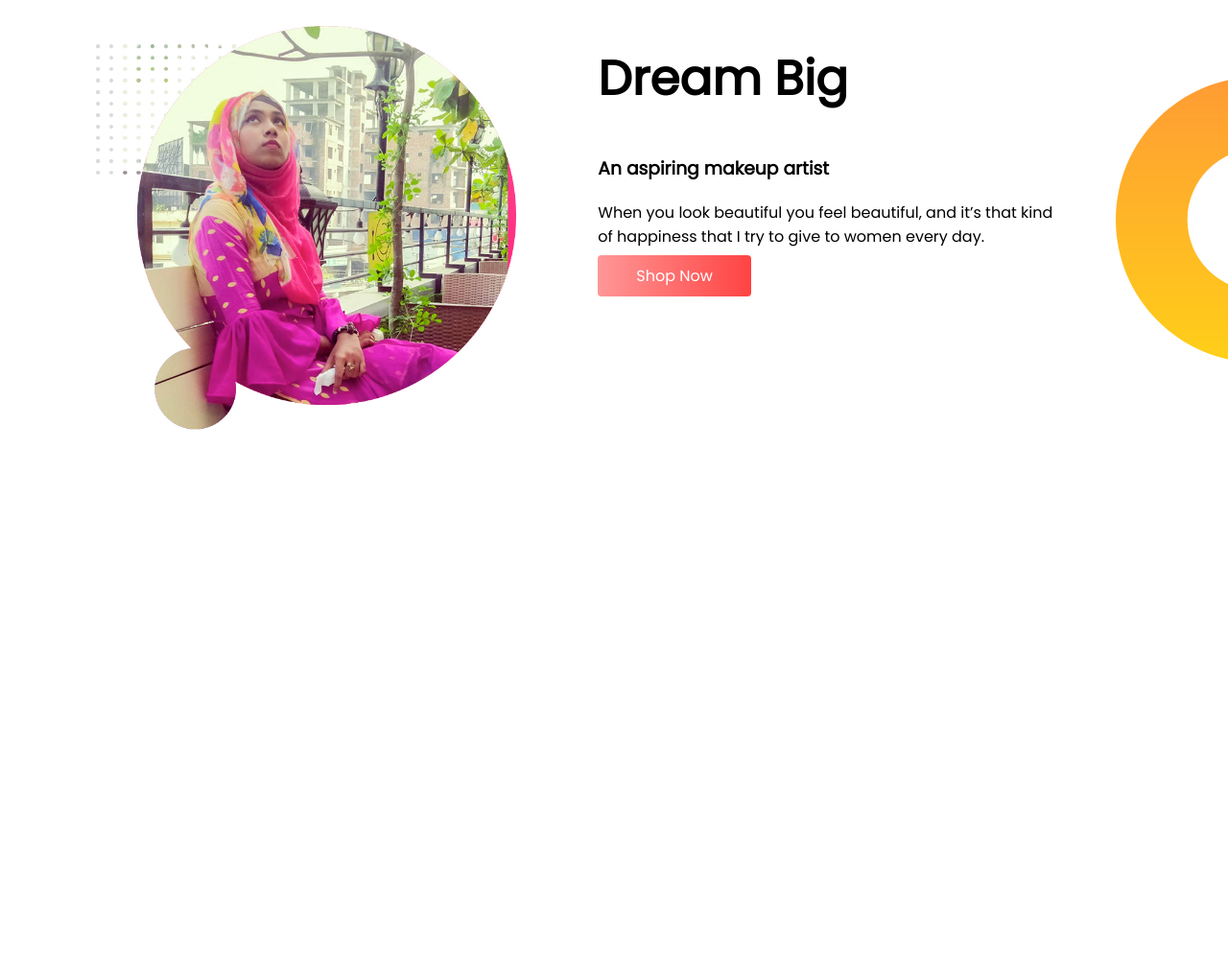
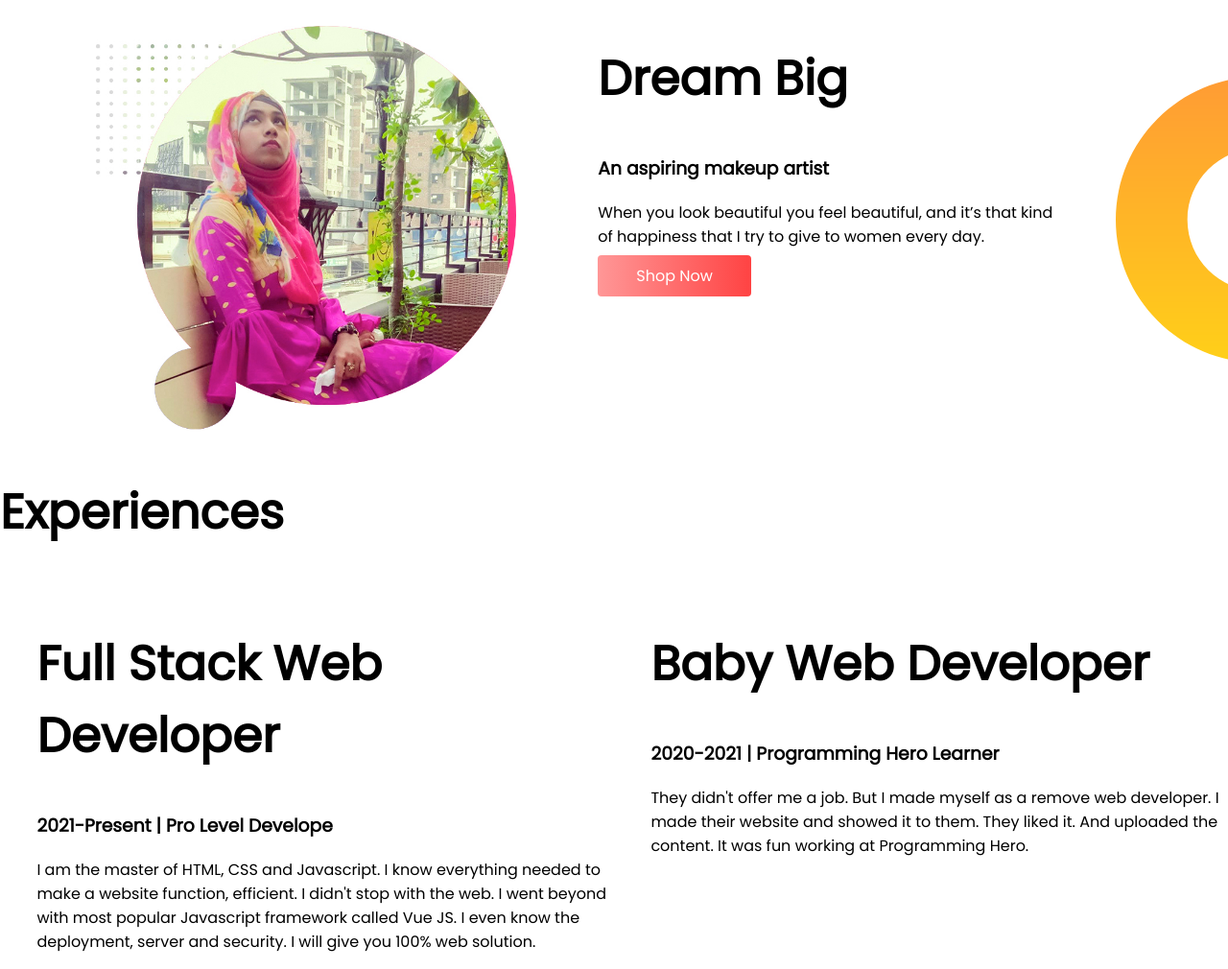
Before and after one commit to siamsadik007/siam-portfolio, a plain HTML site: page index.html in a window 1280 px wide. Shown: the part 552-1562 px from the top of the page at 96% size. Before the commit the page ends 1007 px from the top, so only its background shows below. Drawn offline with Linux system fonts and the light colour scheme.

Commit message:
experiences

```diff
--- a/index.html
+++ b/index.html
@@ -42,8 +42,47 @@
 <p>When you look beautiful you feel beautiful, and it’s that kind of happiness that I try to give to women every day.</p>
 <a target="blank" href="https://www.linkedin.com/in/siam-sadik-915491149/" class="hire">Shop Now</a>
 
+</div>
+
+</section>
+
+<section class="experience-area" >
+
+<h1>Experiences</h1>
+<div class="flex ">
+<div class="half-width">
+    <h1>Full Stack Web Developer</h1>
+    <h3>2021-Present | Pro Level Develope</h3>
+    <p>I am the master of HTML, CSS and Javascript. I know everything needed to make a website function, efficient. I didn't
+    stop with the web. I went beyond with most popular Javascript framework called Vue JS. I even know the deployment,
+    server and security. I will give you 100% web solution.</p>
+
+
 
 </div>
+
+<div class="half-width">
+    <h1>Baby Web Developer</h1>
+    <h3>2020-2021 | Programming Hero Learner</h3>
+    <p>They didn't offer me a job. But I made myself as a remove web developer. I made their website and showed it to them.
+    They liked it. And uploaded the content. It was fun working at Programming Hero.</p>
+
+
+
+
+</div>
+</div>
+
+
+
+
+
+
+
+
+
+
+
 
 </section>
 
--- a/style.css
+++ b/style.css
@@ -58,3 +58,6 @@ body{
         padding-right: 17%;
         margin-top: 5%;
     }
+    .experience-area{
+
+    }
```
